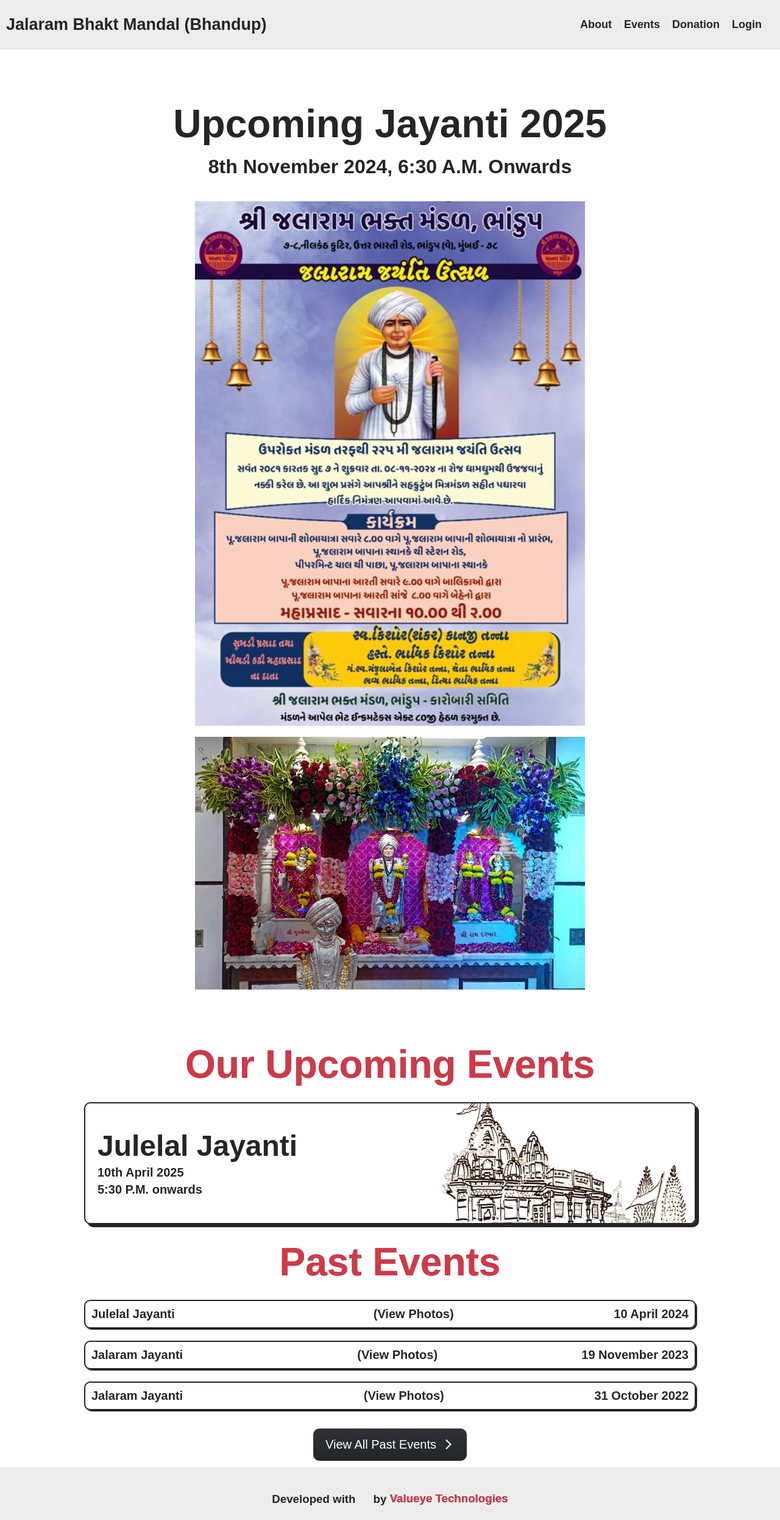
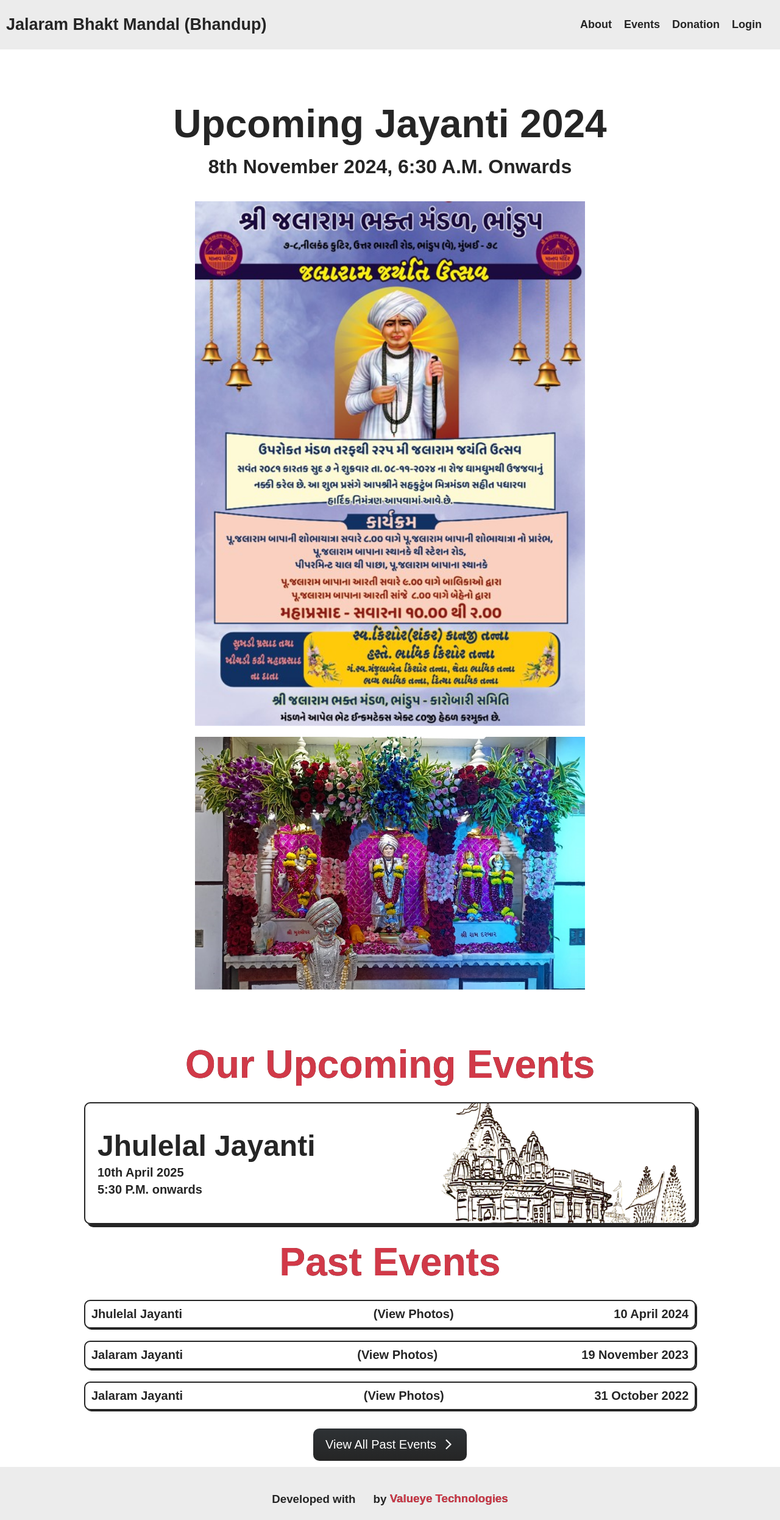
Before and after one commit to HardikShah563/jalaram_mandir, a React (Create React App) app: page /events in a window 1280 px wide. Shown: the top 2492 px of the page at 61% size. Built offline with nearby package versions, Linux system fonts and the light colour scheme; some icons are missing; what to-words would draw is missing.

Commit message:
minute changes

```diff
--- a/src/pages/Events.jsx
+++ b/src/pages/Events.jsx
@@ -17,7 +17,7 @@
                     {/* <h1 className="subtitle txt-ctr main-title" id="text-red">Upcoming Events</h1> */}
 
                     <div className="small-page">
-                        <h1 className="subtitle txt-ctr">Upcoming Jayanti 2025</h1>
+                        <h1 className="subtitle txt-ctr">Upcoming Jayanti 2024</h1>
                         <h1 className="txt-ctr margin-top-bottom-20">8th November 2024, 6:30 A.M. Onwards</h1>
 
                         <br />
@@ -28,7 +28,7 @@
                                 process.env.PUBLIC_URL +
                                 "/Assets/event-banner-2023.jpg"
                             }
-                            alt="jalaram jayanti 2023 banner"
+                            alt="jalaram jayanti 2024 banner"
                         />
 
                         <br />
@@ -39,7 +39,7 @@
                                 process.env.PUBLIC_URL +
                                 "/Assets/event-banner-jalaram.jpg"
                             }
-                            alt="jalaram jayanti 2023 banner"
+                            alt="jalaram jayanti 2024 banner"
                         />
                     </div>
                 </div>
@@ -48,7 +48,7 @@
 
                 <div className="events">
                     <UpcomingEvent
-                        eventName={"Julelal Jayanti"}
+                        eventName={"Jhulelal Jayanti"}
                         eventDate={"10th April 2025"}
                         eventStartTime={"5:30 P.M."}
                     />
@@ -58,7 +58,7 @@
 
                 <div className="events">
                     <PastEvent
-                        eventName={"Julelal Jayanti"}
+                        eventName={"Jhulelal Jayanti"}
                         eventDate={"10 April 2024"}
                     />
 
--- a/src/pages/Home.jsx
+++ b/src/pages/Home.jsx
@@ -60,7 +60,7 @@
                                     process.env.PUBLIC_URL +
                                     "/Assets/event-banner-2023.jpg"
                                 }
-                                alt="jalaram jayanti 2023 banner"
+                                alt="jalaram jayanti 2024 banner"
                             />
 
                             <br />
@@ -71,7 +71,7 @@
                                     process.env.PUBLIC_URL +
                                     "/Assets/event-banner-jalaram.jpg"
                                 }
-                                alt="jalaram jayanti 2023 banner"
+                                alt="jalaram jayanti 2024 banner"
                             />
                         </div>
                     </div>
@@ -80,7 +80,7 @@
 
                     <div className="events">
                         <UpcomingEvent
-                            eventName={"Julelal Jayanti"}
+                            eventName={"Jhulelal Jayanti"}
                             eventDate={"10th April 2025"}
                             eventStartTime={"5:30 P.M."}
                         />
@@ -90,7 +90,7 @@
 
                     <div className="events">
                         <PastEvent
-                            eventName={"Julelal Jayanti"}
+                            eventName={"Jhulelal Jayanti"}
                             eventDate={"10 April 2024"}
                         />
 
```
Also changed, not shown: 1 other file (tests, documents, lock files or other folders).
